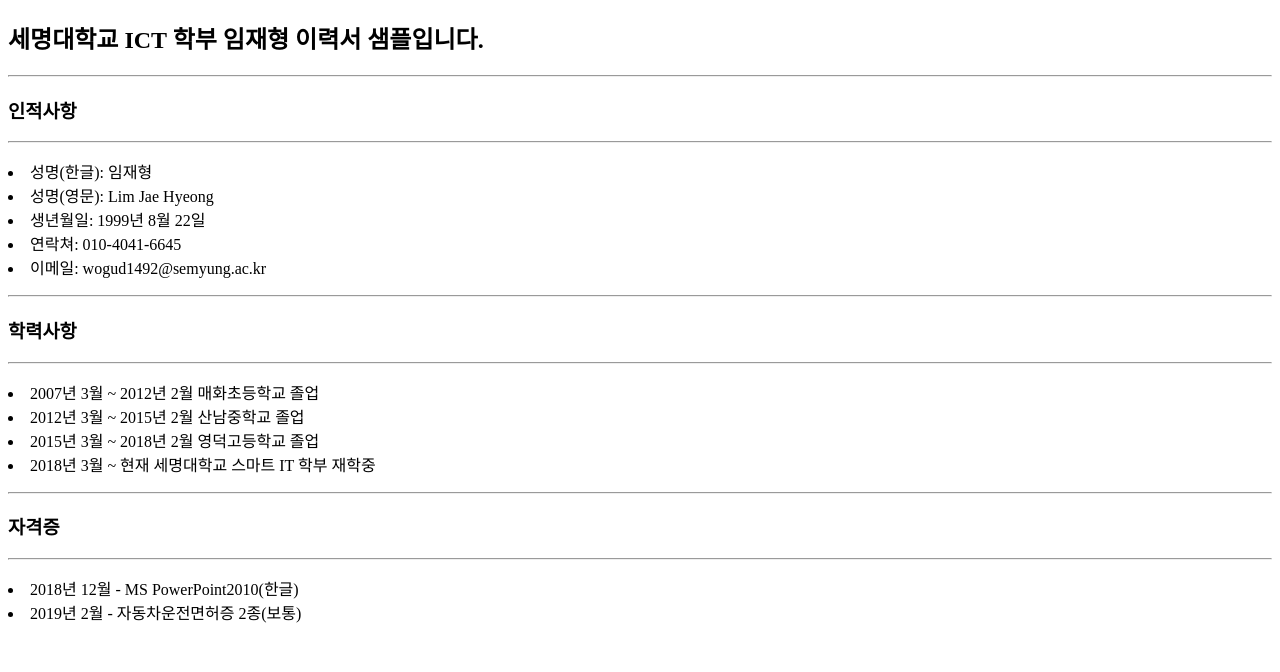
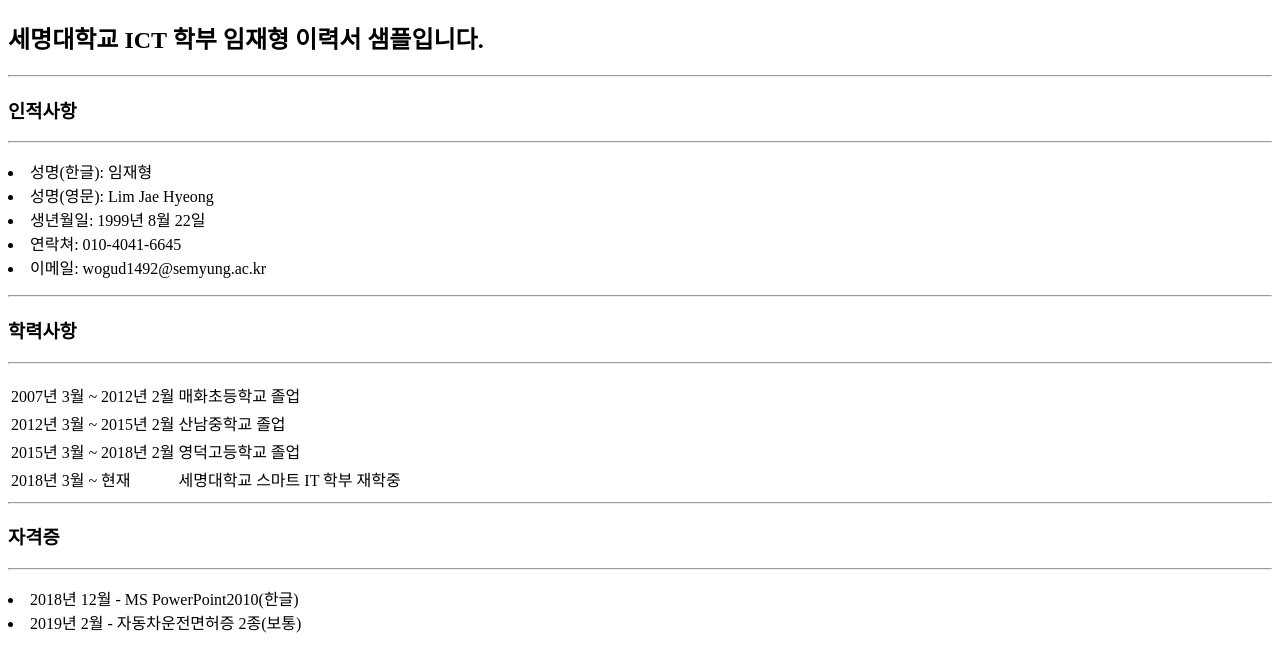
Before and after one commit to wogud822/resume, a plain HTML site: page index.html in a window 1280 px wide. Drawn offline with Linux system fonts and the light colour scheme.

Commit message:
Update index.html

```diff
--- a/index.html
+++ b/index.html
@@ -11,7 +11,7 @@
     <hr>
     <p><h3>인적사항</h3></p>
 <hr>
-    <ui><p>
+    <p><ui>
         <li>성명(한글): 임재형</li>
         <li>성명(영문): Lim Jae Hyeong</li>
         <li>생년월일: 1999년 8월 22일</li>
@@ -21,12 +21,12 @@
     <hr>
     <h3>학력사항</h3>
 <hr>
-<p><ui>
-    <li>2007년 3월 ~ 2012년 2월 매화초등학교 졸업</li>
-    <li>2012년 3월 ~ 2015년 2월 산남중학교 졸업</li>
-    <li>2015년 3월 ~ 2018년 2월 영덕고등학교 졸업</li>
-    <li>2018년 3월 ~ 현재       세명대학교 스마트 IT 학부 재학중</li>
-    </p></ui>
+<p><table>
+    <tr><td>2007년 3월 ~ 2012년 2월</td> <td>매화초등학교 졸업</td></tr>
+    <tr><td>2012년 3월 ~ 2015년 2월</td> <td>산남중학교 졸업</td></tr>
+    <tr><td>2015년 3월 ~ 2018년 2월</td> <td>영덕고등학교 졸업</td></tr>
+    <tr><td>2018년 3월 ~ 현재      </td> <td>세명대학교 스마트 IT 학부 재학중</td></tr>
+    </p></table>
 <hr>
 <h3>자격증</h3>
 <hr>
```
